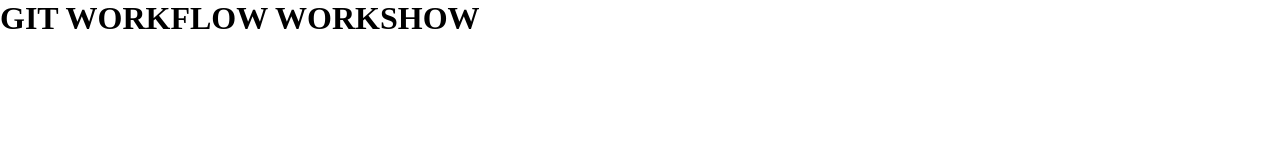
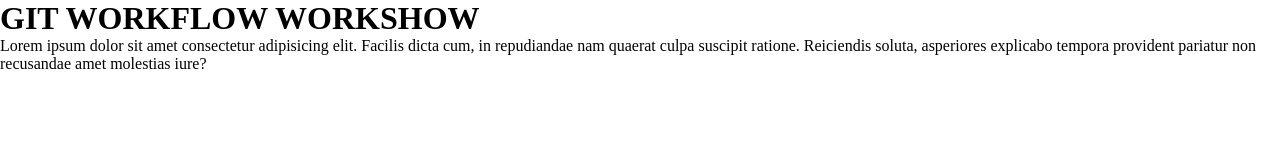
Before and after one commit to GSG-CF05/Github-Workflow-SS, a plain HTML site: page index.html in a window 1280 px wide. Drawn offline with Linux system fonts and the light colour scheme.

Commit message:
paragraph added relate #1

```diff
--- a/index.html
+++ b/index.html
@@ -9,5 +9,11 @@
 
   <body>
     <h1 class="some-heading">GIT WORKFLOW WORKSHOW</h1>
+    <p>
+      Lorem ipsum dolor sit amet consectetur adipisicing elit. Facilis dicta
+      cum, in repudiandae nam quaerat culpa suscipit ratione. Reiciendis soluta,
+      asperiores explicabo tempora provident pariatur non recusandae amet
+      molestias iure?
+    </p>
   </body>
 </html>
```
